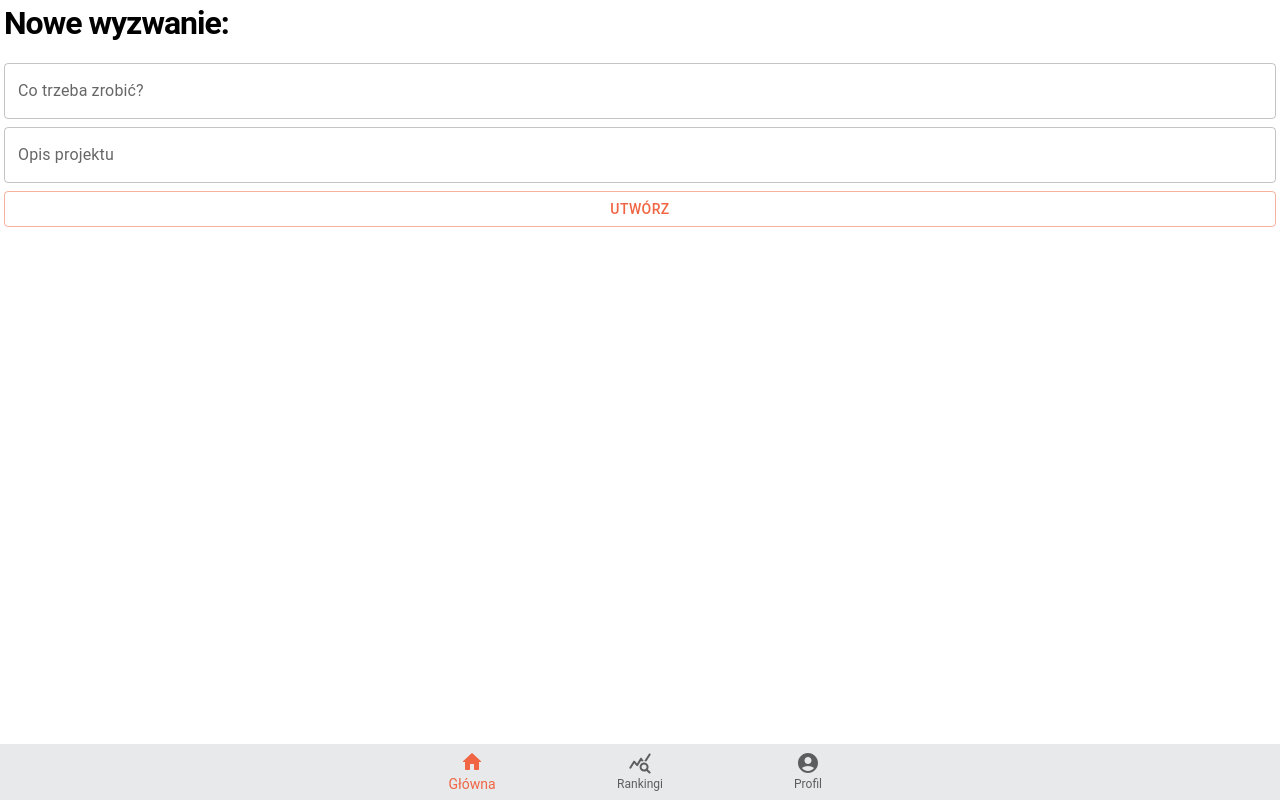
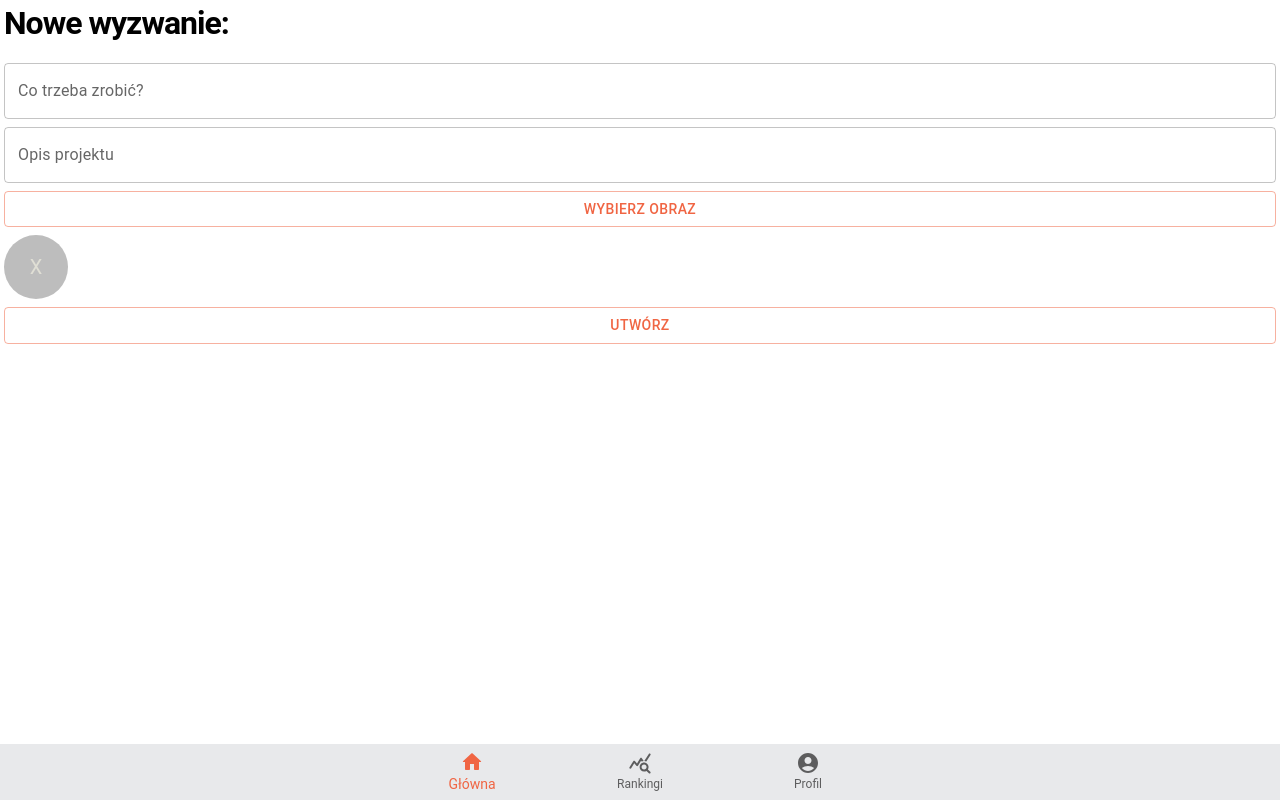
Before and after one commit to Pawel-Kica/try-me-client, a Next.js app: page /nowe-wyzwanie in a window 1280 px wide. Built offline with nearby package versions, Linux system fonts and the light colour scheme.

Commit message:
cropping image

```diff
--- /dev/null
+++ b/components/crop-dialog/index.tsx
@@ -0,0 +1,111 @@
+import CloseIcon from '@mui/icons-material/Close'
+import { CardContent } from '@mui/material'
+import AppBar from '@mui/material/AppBar'
+import Button from '@mui/material/Button'
+import Dialog from '@mui/material/Dialog'
+import IconButton from '@mui/material/IconButton'
+import Slide from '@mui/material/Slide'
+import Toolbar from '@mui/material/Toolbar'
+import Typography from '@mui/material/Typography'
+import { TransitionProps } from '@mui/material/transitions'
+import * as React from 'react'
+import ReactCrop, { Crop, PixelCrop } from 'react-image-crop'
+
+function CropDemo({ src, onCropped }: any) {
+    const IMG_SCALE_TO = 256
+    const img = React.useRef() as any
+    const [crop, setCrop] = React.useState<Crop | undefined>()
+
+    React.useEffect(() => {
+        setCrop(undefined)
+    }, [src])
+
+    const onComplete = (crop: PixelCrop) => {
+        if (crop.height < 10 || crop.width < 10) return
+
+        const canvas = document.createElement('canvas')
+        const ctx = canvas.getContext('2d')!
+        canvas.width = canvas.height = IMG_SCALE_TO
+
+        ctx.drawImage(
+            img.current!,
+            ((crop.x / img.current.width) * img.current.naturalWidth) | 0,
+            ((crop.y / img.current.height) * img.current.naturalHeight) | 0,
+            ((crop.width / img.current.width) * img.current.naturalWidth) | 0,
+            ((crop.height / img.current.height) * img.current.naturalHeight) | 0,
+            0,
+            0,
+            IMG_SCALE_TO,
+            IMG_SCALE_TO,
+        )
+
+        onCropped(canvas)
+    }
+
+    return (
+        <div style={{ position: 'fixed', width: '100svw' }}>
+            <ReactCrop aspect={1 / 1} circularCrop keepSelection crop={crop} onChange={setCrop} onComplete={onComplete}>
+                <img src={src} ref={img} />
+            </ReactCrop>
+        </div>
+    )
+}
+
+const Transition = React.forwardRef(function Transition(
+    props: TransitionProps & {
+        children: React.ReactElement
+    },
+    ref: React.Ref<unknown>,
+) {
+    return <Slide direction="up" ref={ref} {...props} />
+})
+
+export default ({ open, closeClicked, onReadyUrl }: any) => {
+    const [imageUrl, setImageUrl] = React.useState<string>()
+    const [canvas, setCanvas] = React.useState<HTMLCanvasElement>()
+
+    React.useEffect(() => {
+        if (open) {
+            const input = document.createElement('input')
+            input.type = 'file'
+            input.accept = 'image/*'
+            input.onchange = (e: any) => {
+                const file = e.target.files[0]
+                if (!file) return
+                const url = URL.createObjectURL(file)! as string
+                setImageUrl(url)
+            }
+            input.click()
+        }
+    }, [open])
+
+    const handleClose = () => {
+        closeClicked()
+    }
+
+    const handleSave = () => {
+        if (!canvas) return
+        const src = canvas.toDataURL('image/jpg', 98)
+        onReadyUrl(src)
+        closeClicked()
+    }
+
+    return (
+        <Dialog fullScreen open={open} onClose={handleClose} TransitionComponent={Transition}>
+            <AppBar sx={{ position: 'relative' }}>
+                <Toolbar>
+                    <IconButton edge="start" color="inherit" onClick={handleClose} aria-label="close">
+                        <CloseIcon />
+                    </IconButton>
+                    <Typography sx={{ ml: 2, flex: 1 }} variant="h6" component="div">
+                        Wybierz i wytnij obraz
+                    </Typography>
+                    <Button autoFocus color="inherit" onClick={handleSave}>
+                        Zapisz
+                    </Button>
+                </Toolbar>
+            </AppBar>
+            <CardContent>{imageUrl && <CropDemo src={imageUrl} onCropped={setCanvas}></CropDemo>}</CardContent>
+        </Dialog>
+    )
+}
--- a/package.json
+++ b/package.json
@@ -28,6 +28,7 @@
         "react-dom": "18.2.0",
         "react-hook-form": "^7.43.9",
         "react-icons": "^4.8.0",
+        "react-image-crop": "^10.0.9",
         "react-query": "^3.39.3",
         "sass": "^1.60.0",
         "typescript": "5.0.3"
--- a/pages/nowe-wyzwanie.tsx
+++ b/pages/nowe-wyzwanie.tsx
@@ -1,5 +1,8 @@
-import { Button, TextField, Typography } from '@mui/material'
+import CropDialog from '@/components/crop-dialog'
+import { Avatar, Button, TextField, Typography } from '@mui/material'
 import { useRouter } from 'next/router'
+import { useState } from 'react'
+import 'react-image-crop/dist/ReactCrop.css'
 
 const challenges = [
     {
@@ -38,6 +41,7 @@ const challenges = [
 
 export default () => {
     const router = useRouter()
+    const [imageSrc, setImageUrl] = useState<string>()
 
     const joinClicked = () => {
         router.push('/dolacz')
@@ -48,7 +52,16 @@ export default () => {
     const createChallengeClicked = () => {
         router.push('/nowe-wyzwanie')
     }
+    const [dialogOpened, setDialog] = useState(false)
+    const chooseImageClicked = () => {
+        setDialog(true)
+    }
+    const onCropped = (src: string) => {
+        setImageUrl(src)
+    }
 
+    // const [crop, setCrop] = useState<Crop>()
+    // return <ReactCrop crop={crop} onChange={(crop, percentCrop) => setCrop(crop)} />
     return (
         <div
             style={{
@@ -59,12 +72,21 @@ export default () => {
                 alignItems: 'stretch',
             }}
         >
+            <CropDialog open={dialogOpened} closeClicked={() => setDialog(false)} onReadyUrl={onCropped} />
             <div style={{ display: 'flex', flexFlow: 'column', alignItems: 'stretch', gap: 8, width: '100%' }}>
                 <Typography variant="h4" component="h1" gutterBottom>
                     Nowe wyzwanie:
                 </Typography>
                 <TextField id="outlined-basic" label="Co trzeba zrobić?" variant="outlined" />
                 <TextField id="outlined-basic2" label="Opis projektu" variant="outlined" />
+
+                <Button variant="outlined" onClick={chooseImageClicked}>
+                    Wybierz obraz
+                </Button>
+
+                <Avatar sx={{ width: 64, height: 64 }} src={imageSrc}>
+                    X
+                </Avatar>
 
                 <Button variant="outlined" onClick={createChallengeClicked}>
                     Utwórz
```
Also changed, not shown: 1 other file (tests, documents, lock files or other folders).
